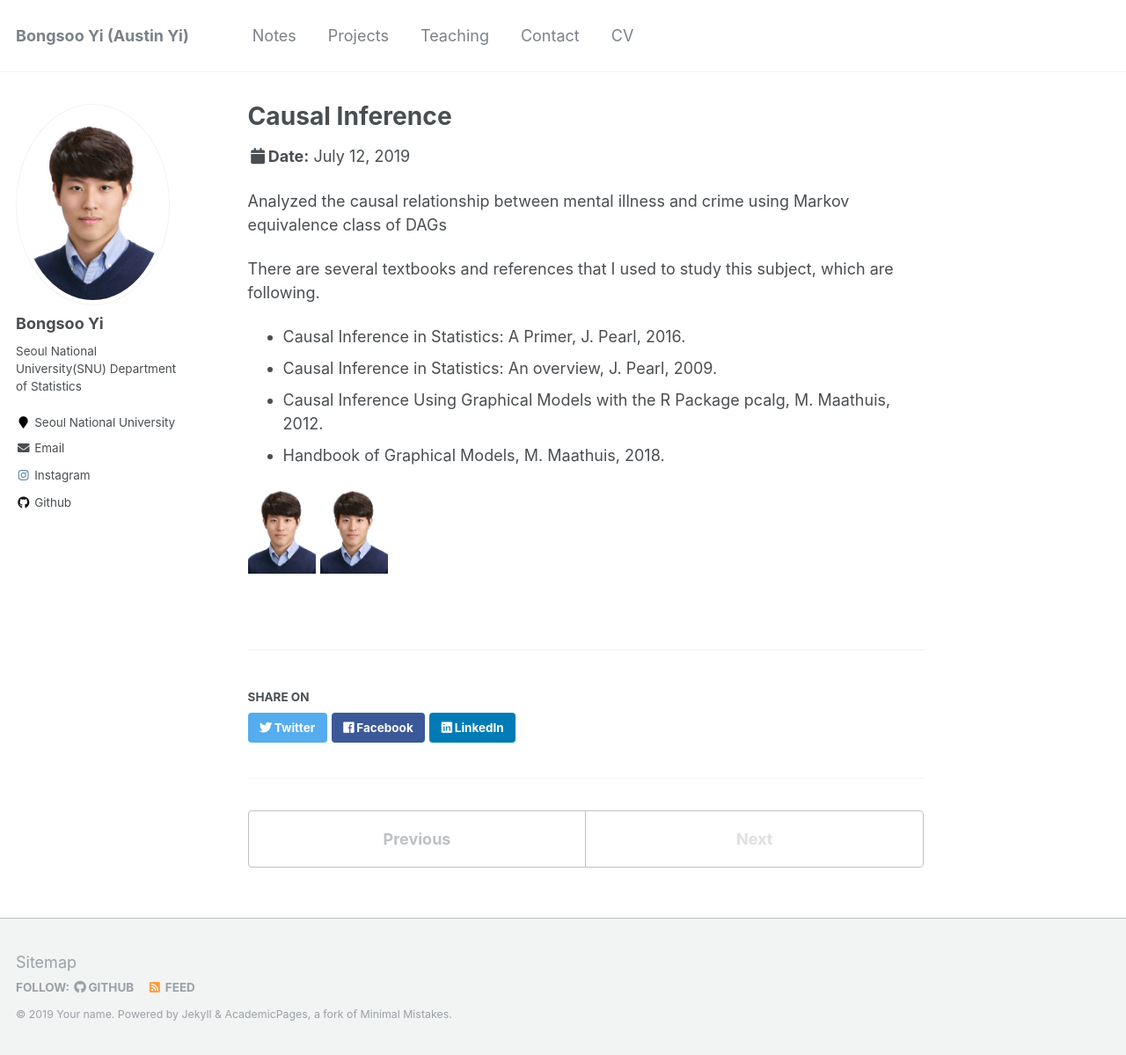
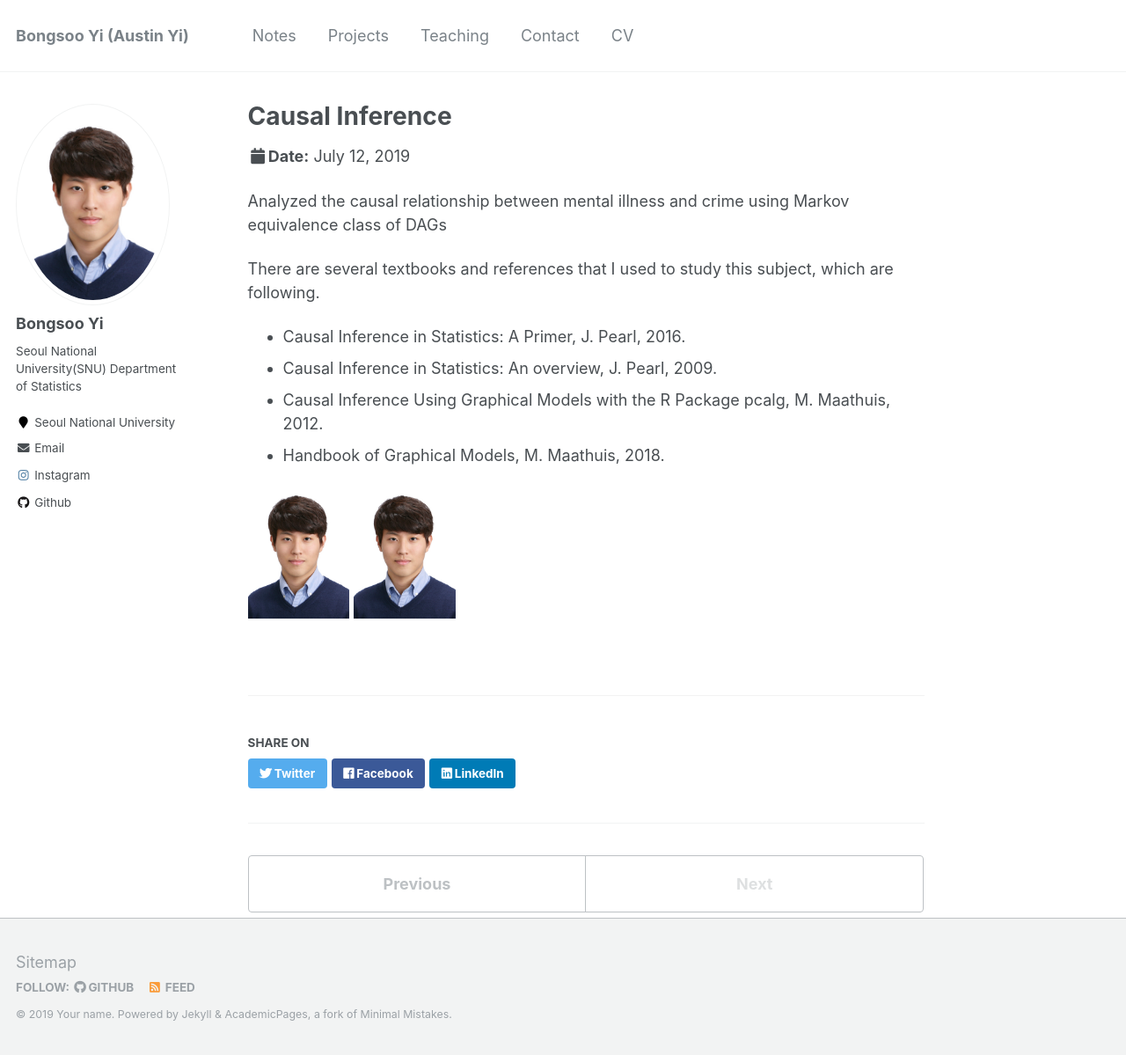
Before and after one commit to austinyi/austinyi.github.io, a Jekyll site: the page built from _talks/2019-07-12-talk-2.md, in a window 1280 px wide and 1199 px high. Shown: the whole window at 88% size. Built offline with Jekyll 4.4.1, drawn with Linux system fonts in a browser that asks for light colours.

Commit message:
Update 2019-07-12-talk-2.md

```diff
--- a/_talks/2019-07-12-talk-2.md
+++ b/_talks/2019-07-12-talk-2.md
@@ -15,5 +15,5 @@ There are several textbooks and references that I used to study this subject, wh
 * Causal Inference Using Graphical Models with the R Package pcalg, M. Maathuis, 2012.
 * Handbook of Graphical Models, M. Maathuis, 2018.
 
-![Primer](http://austinyi.github.io/images/bong.jpeg){: width="10%" height="10%"}
-![Graphical Models](http://austinyi.github.io/images/bong.jpeg){: width="10%" height="10%"}
+![Primer](http://austinyi.github.io/images/bong.jpeg#center){: width="15%" height="15%"}
+![Graphical Models](http://austinyi.github.io/images/bong.jpeg#center){: width="15%" height="15%"}
```
